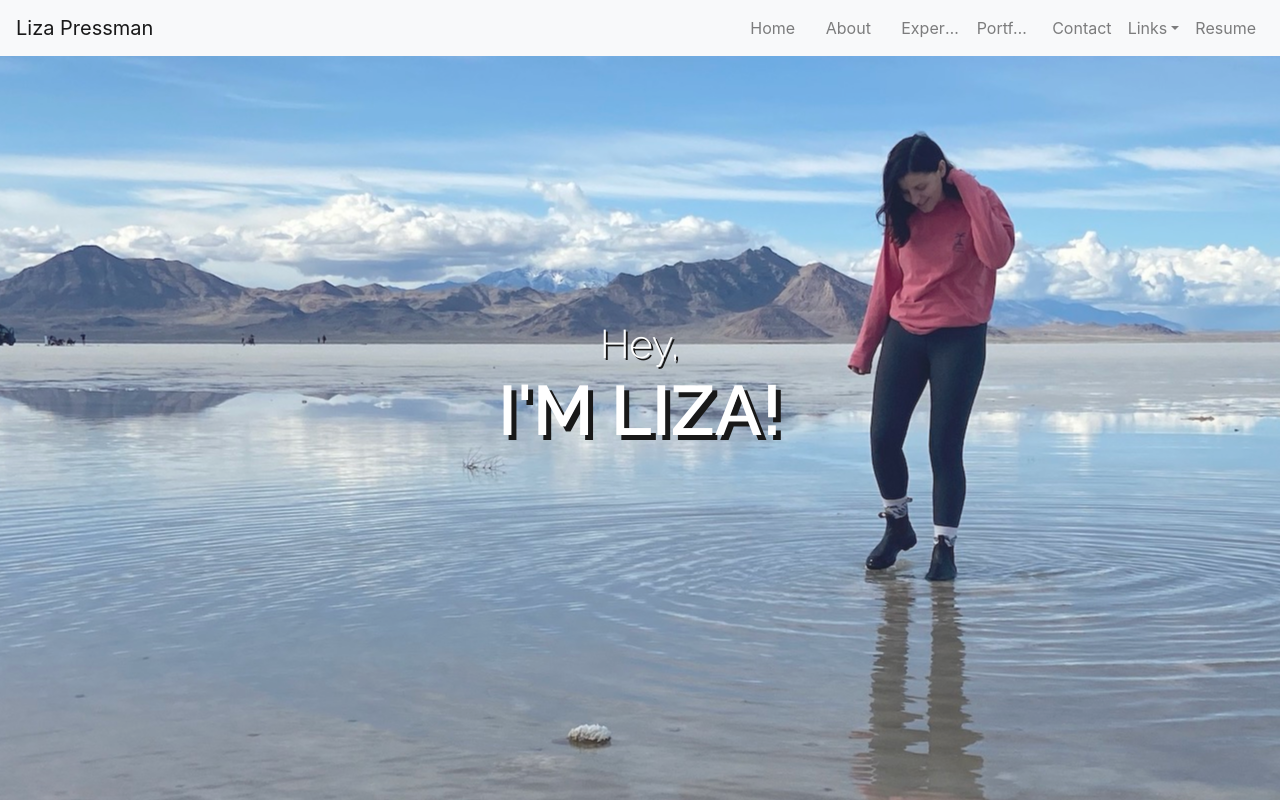
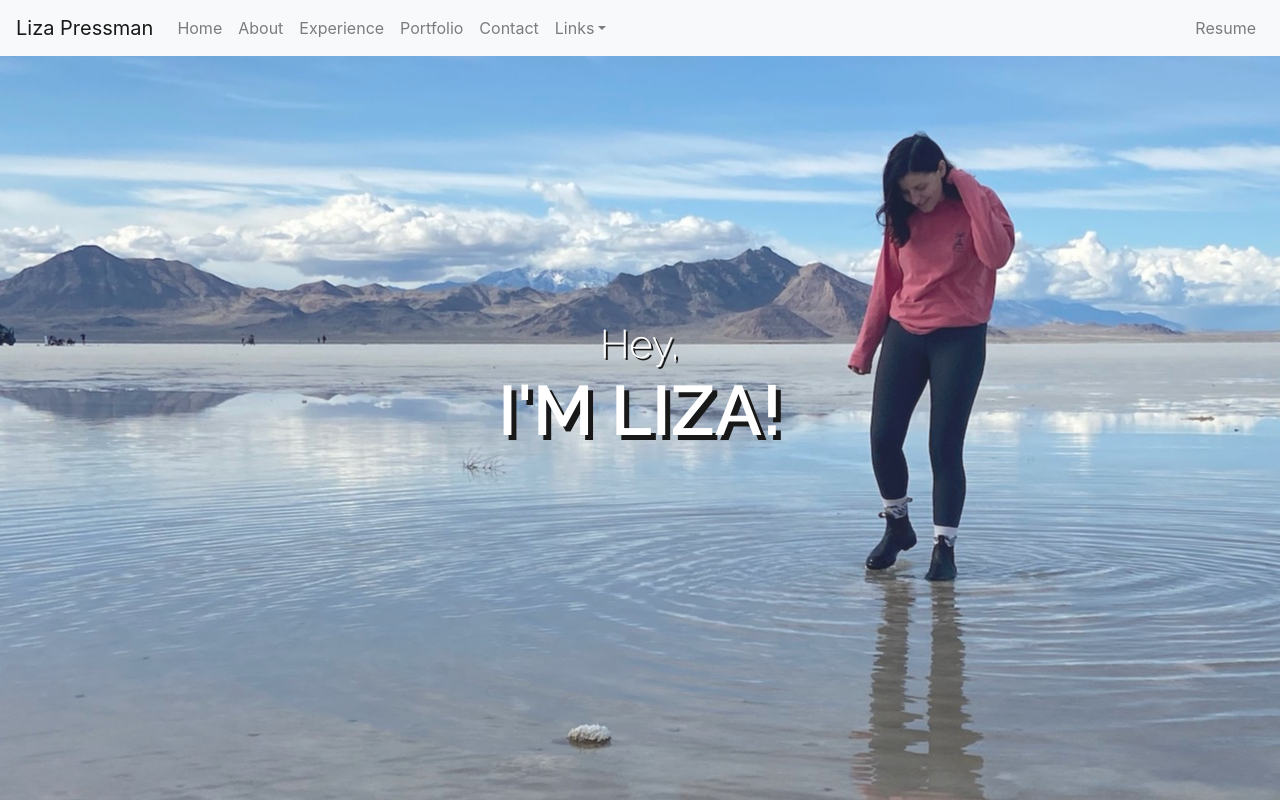
Before and after one commit to lizapressman/PersonalWebsite, a React (Create React App) app: page / in a window 1280 px wide. Shown: the top 801 px of the page. Built offline with nearby package versions, Linux system fonts and the light colour scheme.

Commit message:
link overflow fix 2

```diff
--- a/src/App.css
+++ b/src/App.css
@@ -1,6 +1,6 @@
 @import url('https://fonts.googleapis.com/css?family=Raleway:300,500,600');
 
-a {
+.projectLink {
 	text-overflow: ellipsis;
 	overflow: hidden;
 	display: inline-block;
--- a/src/components/Experience.tsx
+++ b/src/components/Experience.tsx
@@ -35,17 +35,17 @@ export const Experience = () => {
 			<hr></hr>
 			<div className="experienceBox">
 				<h2><b>Personal Website | React</b></h2>
-				<a href="https://github.com/lizapressman/PersonalWebsite">github.com/lizapressman/PersonalWebsite</a>
+				<a className="projectLink" href="https://github.com/lizapressman/PersonalWebsite">github.com/lizapressman/PersonalWebsite</a>
 				<p>Personal portfolio site written in React using Typescript and custom CSS</p>
 			</div>
 			<div className="experienceBox">
 				<h2><b>ResumeToWebsite | React</b></h2>
-				<a href="https://github.com/lizapressman/ResumeToWebsite">github.com/lizapressman/ResumeToWebsite</a>
+				<a className="projectLink" href="https://github.com/lizapressman/ResumeToWebsite">github.com/lizapressman/ResumeToWebsite</a>
 				<p>Resume Parser that produces a resulting html portfolio site based on the resume</p>
 			</div>
 			<div className="experienceBox">
 				<h2><b>Therapy Journaling Application | React</b></h2>
-				<a href="https://github.com/Mayshinlyan/TherapyJournalling">github.com/Mayshinlyan/TherapyJournalling</a>
+				<a className="projectLink" href="https://github.com/Mayshinlyan/TherapyJournalling">github.com/Mayshinlyan/TherapyJournalling</a>
 				<p>Application using MERN stack for personalized journaling with automated feedback based on mood &amp; text analysis</p>
 			</div>
 			<div className="experienceBox">
```
